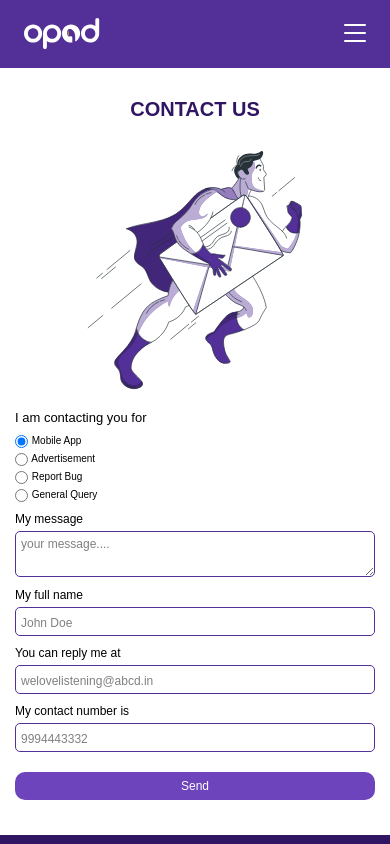
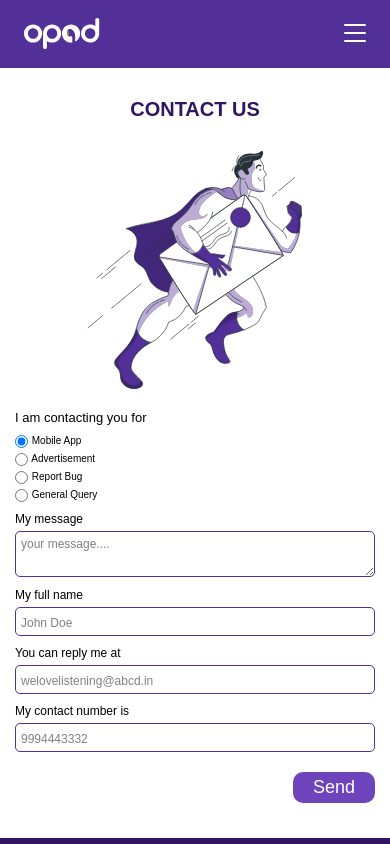
Before and after one commit to harshit-001/opod-website, a React (Create React App) app: page /contact in a window 390 px wide. Shown: the top 844 px of the page. Built offline with nearby package versions, Linux system fonts and the light colour scheme; a web font is replaced by a local one.

Commit message:
mobile view button fixed

```diff
--- a/src/components/BlogPage.jsx
+++ b/src/components/BlogPage.jsx
@@ -349,7 +349,6 @@ export const BlogButton = styled.button`
   border: none;
 
   @media (max-width: ${({ theme }) => theme.media.mobile}) {
-    width: 100%;
     padding: 1rem 4rem;
   }
 `;
--- a/src/components/Contact.jsx
+++ b/src/components/Contact.jsx
@@ -349,10 +349,10 @@ const ContactRight = styled.div`
 `;
 
 const ContactButton = styled.button`
-  align-self:end;
-  width: 15.5rem;
-  font-size: 2.2rem;
-  padding: 1.1rem 4rem;
+
+  align-self: end;
+  padding: 0.95rem 4rem;
+  font-size: 18px;
   border-radius: 10px;
   background: ${({ theme }) => theme.colors.btnBackground};
   color: ${({ theme }) => theme.colors.text.white};
@@ -360,13 +360,28 @@ const ContactButton = styled.button`
   border: none;
 
   @media (max-width: ${({ theme }) => theme.media.mobile}) {
-    width: 100%;
-    height: 5.7rem;
-    font-size: 2.4rem;
-    padding: 0;
-    margin-top: 10px;
+    padding: 1rem 4rem;
+    margin-top:10px;
     margin-bottom: 20px;
   }
 `;
 
+//  align-self:end;
+//   width: 15.5rem;
+//   font-size: 2.2rem;
+//   padding: 1.1rem 4rem;
+//   border-radius: 10px;
+//   background: ${({ theme }) => theme.colors.btnBackground};
+//   color: ${({ theme }) => theme.colors.text.white};
+//   font-weight: 500;
+//   border: none;
+
+//   @media (max-width: ${({ theme }) => theme.media.mobile}) {
+//     height: 5.7rem;
+//     font-size: 2.4rem;
+//     padding: 0;
+//     margin-top: 10px;
+//     margin-bottom: 20px;
+//   }
+
 export default Contact;
```
